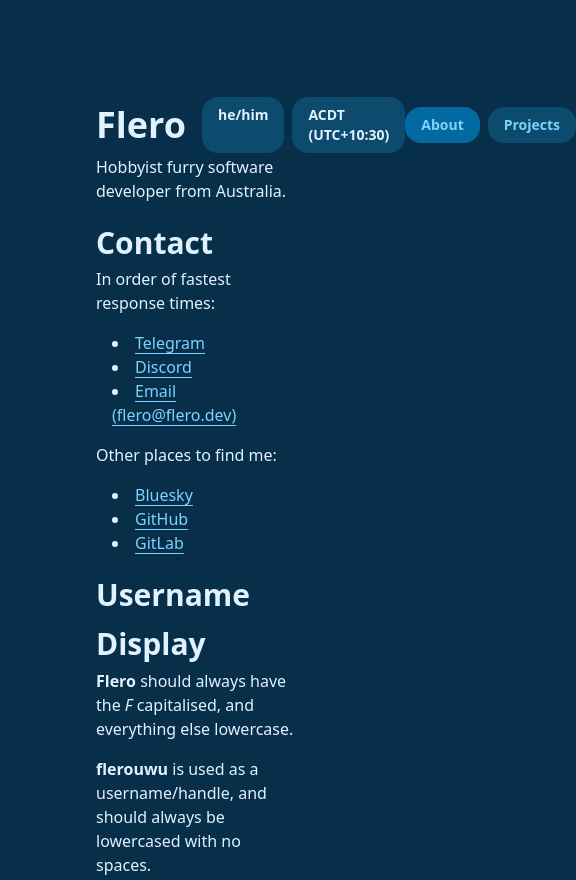
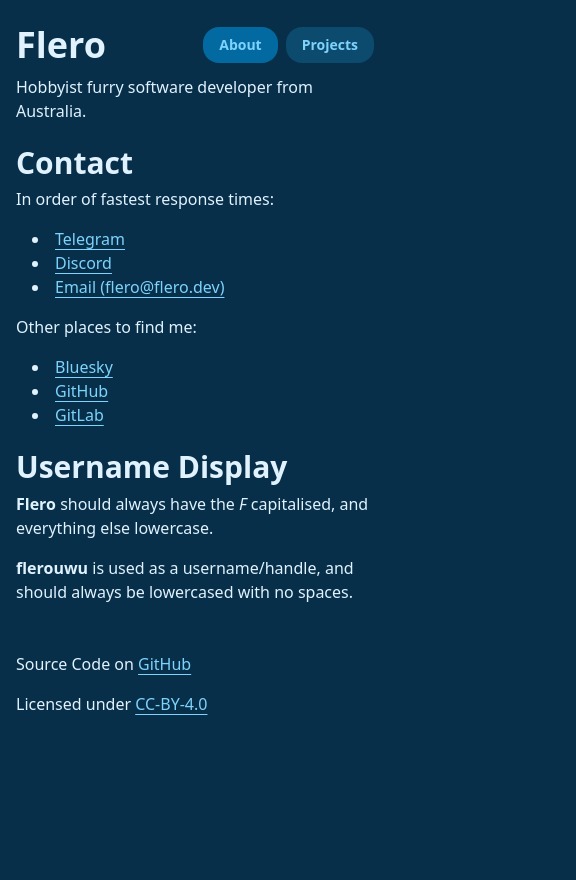
Before and after one commit to flerouwu/flero.dev, an Astro site: page /about in a window 390 px wide. Shown: the top 880 px of the page, 576 px wide, since content can reach past the window. After the commit the page ends 844 px from the top, so only its background shows below. Built offline with nearby package versions, Linux system fonts and the light colour scheme; Astro itself is replaced by a stand-in of ours.

Commit message:
fix mobile responsiveness

```diff
--- a/src/components/Navbar.astro
+++ b/src/components/Navbar.astro
@@ -8,11 +8,11 @@
 const timezone = daylightSavings ? "ACDT (UTC+10:30)" : "ACST (UTC+9:30)"
 ---
 
-<nav class="flex justify-between items-center">
+<nav class="flex justify-between items-center gap-2">
   <div class="flex gap-4 items-center">
     <h1>Flero</h1>
 
-    <div class="flex gap-2 theme-text">
+    <div class="hidden md:flex gap-2 theme-text">
       <Badge>he/him</Badge>
       <Badge>{timezone}</Badge>
     </div>
--- a/src/layouts/Layout.astro
+++ b/src/layouts/Layout.astro
@@ -15,7 +15,7 @@
 
     <slot />
 
-    <footer class="flex justify-between mt-12">
+    <footer class="flex flex-col sm:flex-row justify-between mt-12">
       <p>
         Source Code on
         <a href="https://github.com/flerouwu/flero.dev">GitHub</a>
@@ -32,7 +32,7 @@
   @use "../assets/common.scss";
 
   body {
-    @apply p-24;
+    @apply p-4 sm:px-14 lg:px-24;
     background-color: var(--theme-950);
 
     h1 {
```
